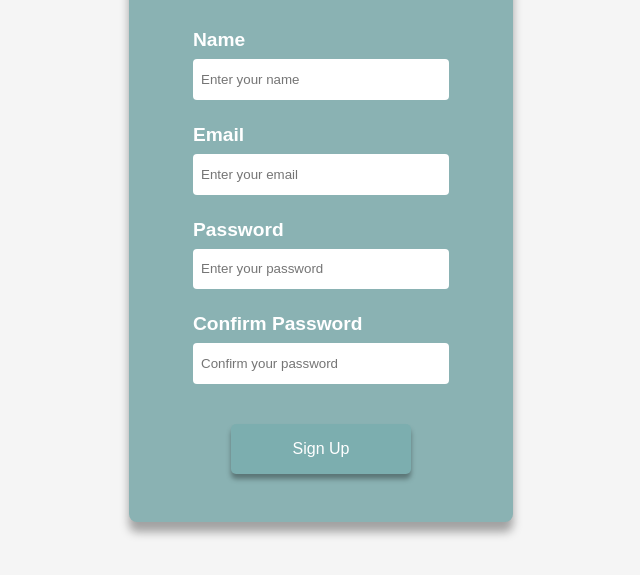
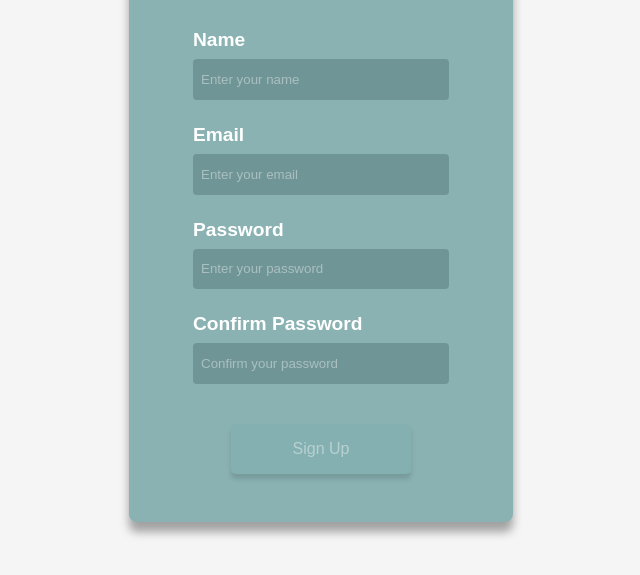
Before and after one commit to bruhDanish/PW-Assignments, a plain HTML site: page CSS assignment-1/Question 3/index.html in a window 1280 px wide. Shown: the part 175-750 px from the top of the page, without its empty margins (319-959 px from the left). Drawn offline with Linux system fonts and the light colour scheme.

Commit message:
question 3 completed

```diff
--- a/CSS assignment-1/style.css
+++ b/CSS assignment-1/Question 3/style.css
@@ -1,10 +1,16 @@
+/* showed how to apply opacity on line number 90 and 113 */
+
+/* added background color to input field on line number 77 */
+
 :root{
+    /* Custom color palette made for different form elements */
     --primary-color: #8ab2b3;
     --secondary-color: #7caeaf;
     --tertiary-color: #6b9da0;
     --dark-color: #00000057;
     --light-color: #f5f5f5;
     --text-color: #ffffff;
+    --inputFeild-color: #5f808193;
 }
 
 *{
@@ -68,12 +74,21 @@ body{
 }
 
 .form-group input{
+    background-color: var(--inputFeild-color); /* added background color to input field*/
+    color: var(--text-color);
+    font-weight: 600;
     padding: .8rem 0.5rem;
     border: none;
     border-radius: 4px;
     outline: none;
     transition: box-shadow 300ms linear;
 
+}
+
+.form-group input::placeholder{
+    color: var(--text-color);
+    opacity: 40%; /* this how we can apply opacity while using custom color palette*/
+    font-weight: normal;
 }
 
 .form-group input:hover{
@@ -95,9 +110,11 @@ body{
     background-color: var(--secondary-color);
     box-shadow: 0 5px 5px var(--dark-color);
     transition: box-shadow 100ms linear;
+    opacity: 40%; /* this how we can apply opacity while using custom color palette*/
 }
 
 .form-group button:hover{
     background-color: var(--tertiary-color);
     box-shadow: none;
+    opacity: 100%;
 }
```
Also changed, not shown: CSS assignment-1/Question 3/index.html (renamed from CSS assignment-1/index.html).
